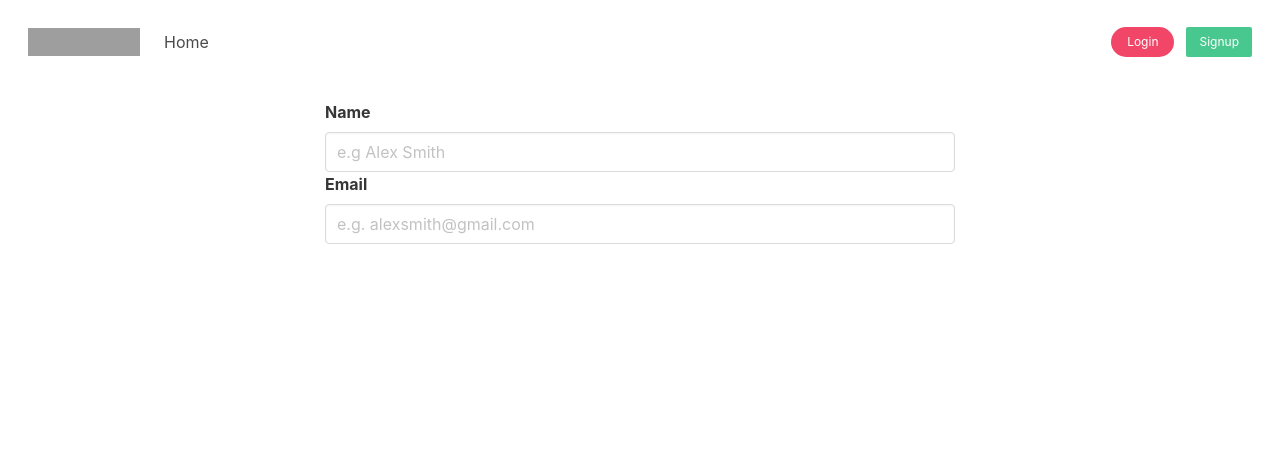
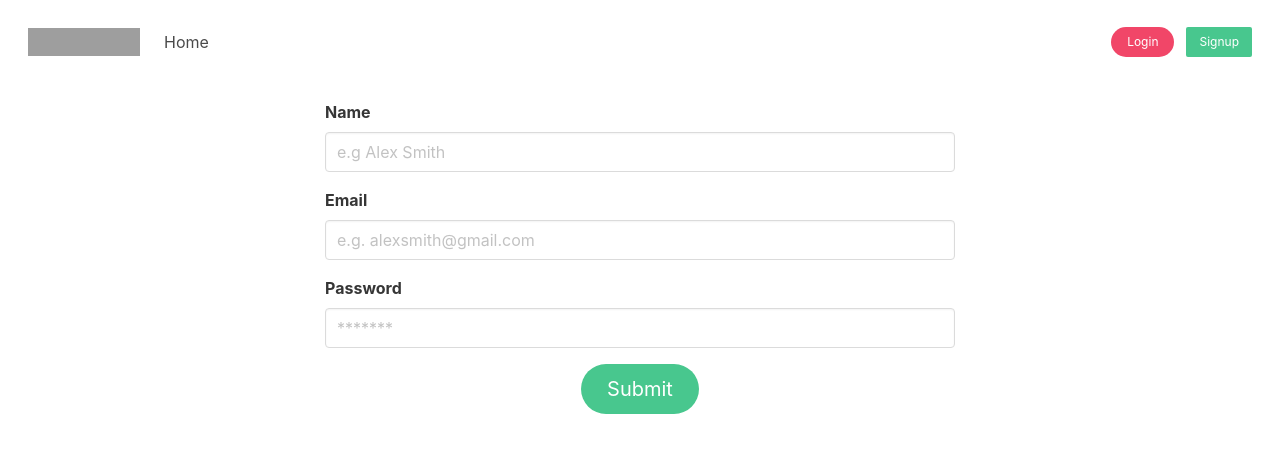
Before and after one commit to elisendamonserrat/lab-bulma-components-ih, a React (Create React App) app: page / in a window 1280 px wide. Shown: the top 452 px of the page. Built offline with nearby package versions, Linux system fonts and the light colour scheme; grey boxes are pictures that could not be loaded.

Commit message:
does signup page

```diff
--- a/src/App.css
+++ b/src/App.css
@@ -11,3 +11,8 @@
     justify-content: center;
     align-items: center;
 }
+
+.auth__form__field {
+    width: 70%;
+    margin-bottom: 1em;
+}
--- a/src/App.js
+++ b/src/App.js
@@ -1,15 +1,10 @@
 import './App.css'
-import FormField from './components/FormField';
-import Navbar from './components/Navbar';
+import Signup from './components/Signup';
 
 function App() {
   return (
     <div className="App">
-      < Navbar />
-      <div className="auth__form">
-        < FormField label="Name" type="text" placeholder="e.g Alex Smith" />
-        < FormField label="Email" type="email" placeholder="e.g. alexsmith@gmail.com" />
-      </div>
+      <Signup />
     </div>
   );
 }
--- a/src/components/CoolButton.jsx
+++ b/src/components/CoolButton.jsx
@@ -1,23 +1,14 @@
 import React, { Component } from 'react'
 import 'bulma/css/bulma.css'
-import clsx from 'clsx';
 
 export default class CoolButton extends Component {
-    constructor(props) {
-        super(props);
-    }
-
     render() {
         const buttonStyles = `
-        button
-        ${this.props.isSmall ? 'is-small' : ''}
-        ${this.props.isDanger ? 'is-danger' : ''}
-        ${this.props.isSuccess ? 'is-success' : ''}
-        ${this.props.isRounded ? 'is-rounded' : ''}
-        `
+        button ${this.props.isSmall ? 'is-small' : ''} ${this.props.isDanger ? 'is-danger' : ''} ${this.props.isSuccess ? 'is-success' : ''}
+        ${this.props.isRounded ? 'is-rounded' : ''} ${this.props.isMedium ? 'is-medium' : ''}`
+
         return (
-            <button className={buttonStyles}
-            >
+            <button className={buttonStyles}>
                {this.props.children}
              </button>
         )
--- a/src/components/FormField.jsx
+++ b/src/components/FormField.jsx
@@ -1,6 +1,5 @@
 import React, { Component } from 'react'
 import 'bulma/css/bulma.css'
-import './FormFields.css'
 
 
 export default class FormField extends Component {
--- a/src/components/FormFields.css
+++ /dev/null
@@ -1,3 +0,0 @@
-.auth__form__field {
-    width: 70%;
-}
--- a/src/components/Navbar.jsx
+++ b/src/components/Navbar.jsx
@@ -1,7 +1,6 @@
 import React, { Component } from 'react'
 import 'bulma/css/bulma.css'
 import CoolButton from './CoolButton'
-import clsx from 'clsx';
 
 export default class Navbar extends Component {
     render() {
--- /dev/null
+++ b/src/components/Signup.jsx
@@ -0,0 +1,23 @@
+import React, { Component } from 'react'
+import 'bulma/css/bulma.css'
+import Navbar from './Navbar'
+import CoolButton from './CoolButton'
+import FormField from './FormField'
+
+export class Signup extends Component {
+    render() {
+        return (
+            <>
+              <Navbar/>
+              <div className="auth__form">
+                < FormField label="Name" type="text" placeholder="e.g Alex Smith" />
+                < FormField label="Email" type="email" placeholder="e.g. alexsmith@gmail.com" />
+                < FormField label="Password" type="password" placeholder="*******" />
+                < CoolButton isRounded isSmall isSuccess isMedium>Submit</CoolButton>
+             </div>
+            </>
+        )
+    }
+}
+
+export default Signup
```
Also changed, not shown: 1 other file (tests, documents, lock files or other folders).
